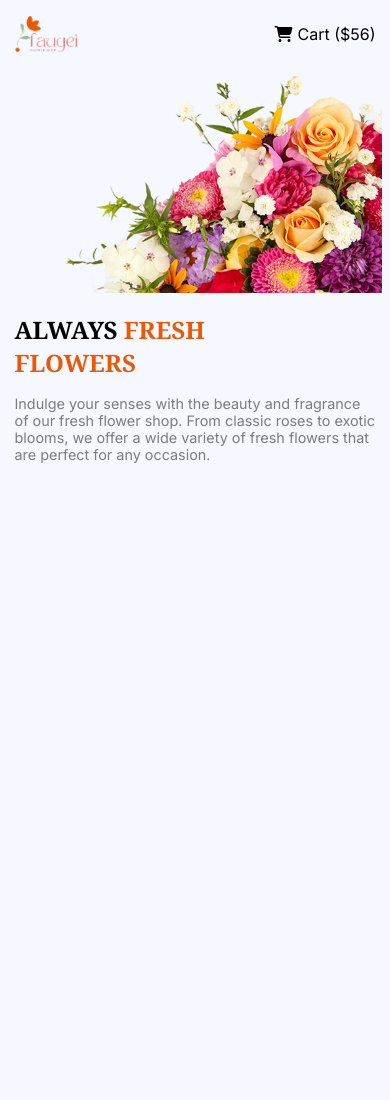
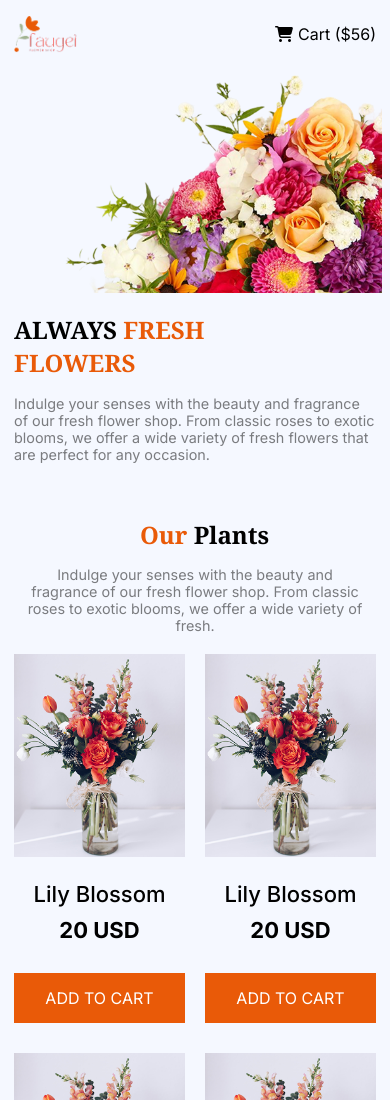
Before and after one commit to taher3121/B12A02-Responsive-Flowers, a plain HTML site: page index.html in a window 390 px wide. Shown: the top 1100 px of the page. Before the commit the page ends 844 px from the top, so only its background shows below. Drawn offline with Linux system fonts and the light colour scheme.

Commit message:
completed our plants section with responsive design

```diff
--- a/folower.css
+++ b/folower.css
@@ -103,6 +103,57 @@
     align-content: flex-end;
 }
 
+/* our plants */
+
+.Our-plants{
+    text-align: center;
+}
+.plants-head{
+    font-size: 3.125rem;
+    margin-top: 55px;
+    margin-bottom: 15px;
+}
+.plants-des{
+    font-size: 1.375rem;
+    width: 888px;
+    margin: 0 auto
+}
+
+.plant-carts{
+    display: grid;
+    grid-template-columns: repeat(4, 1fr);
+    row-gap: 30px;
+    column-gap: 20px;
+    margin-top: 49px;
+}
+
+.cart-img{
+    width: 100%;
+}
+
+.cart-head{
+    font-size: 1.375rem;
+    font-weight: 500;
+    margin-top: 18px;
+    margin-bottom: 10px;
+}
+.cart-price{
+    font-size: 1.375rem;
+    font-weight: 700;
+    margin: 0;
+}
+.cart-btn{
+    background-color: rgba(233, 90, 8, 1);
+    color: white;
+    font-size: 1rem;
+    border: none;
+    width: 270px;
+    height: 50px;
+    margin-top: 30px;
+    padding: 0;
+
+}
+
 
 
 
@@ -112,7 +163,7 @@
 
 @media screen and (max-width:576px){
     .navbar{
-        max-width: 361px;
+        max-width: 362px;
         margin: 0 auto;
     }
 
@@ -131,7 +182,7 @@
         flex-direction: column-reverse;
     }
     .banner-content{
-        max-width:361px;
+        max-width:362px;
         margin: 0 auto;
         justify-content: flex-start;
 
@@ -148,4 +199,29 @@
         max-width: 393px;
     }
 
+    .plants-head{
+        width: 393px;
+        font-size: 1.5rem;
+
+    }
+
+    .plants-des{
+        width: 336px;
+        height: 68px;
+        font-size: .9rem;
+    }
+    .plant-carts{
+        grid-template-columns: repeat(2, 1fr);
+        max-width: 362px;
+        margin: 0 auto;
+        margin-top: 20px;
+
+    }
+    .cart-items{
+        max-width: 171px;
+    }
+    .cart-btn{
+        max-width: 171px;
+    }
+
 }
--- a/index.html
+++ b/index.html
@@ -8,7 +8,7 @@
     <script src="https://kit.fontawesome.com/b336ee7a6a.js" crossorigin="anonymous"></script>
 </head>
 <body class="back">
-    <header></header>
+    <header>
         <nav class=" navbar container display-flex inter">
             <img class="nav-logo" src="assets/logo.png" alt="">
             <ul class="nav-links display-flex">
@@ -28,7 +28,68 @@
                 <img class="banner-pic" src="assets/hero-flower.png" alt="">
             </div>
         </div>
-    <main></main>
+    </header>
+
+    <main>
+        <!-- our plants -->
+        <section class="Our-plants container">
+            <div>
+                <h1 class="plants-head noto-serif"> <span class="orange-1">Our </span>Plants</h1>
+                <p class="plants-des inter dark-3">Indulge your senses with the beauty and fragrance of our fresh flower shop. From classic roses to exotic blooms, we offer a wide variety of fresh.</p>
+            </div>
+            <div class="plant-carts">
+                <div class="cart-items">
+                    <img src="assets/sample-flower-image.png" alt="" class="cart-img">
+                    <h4 class="cart-head inter">Lily Blossom</h4>
+                    <p class="cart-price inter">20 USD</p>
+                    <button class="cart-btn inter">ADD TO CART</button>
+                </div>
+                <div class="cart-items">
+                    <img src="assets/sample-flower-image.png" alt="" class="cart-img">
+                    <h4 class="cart-head inter">Lily Blossom</h4>
+                    <p class="cart-price inter">20 USD</p>
+                    <button class="cart-btn inter">ADD TO CART</button>
+                </div>
+                <div class="cart-items">
+                    <img src="assets/sample-flower-image.png" alt="" class="cart-img">
+                    <h4 class="cart-head inter">Lily Blossom</h4>
+                    <p class="cart-price inter">20 USD</p>
+                    <button class="cart-btn inter">ADD TO CART</button>
+                </div>
+                <div class="cart-items">
+                    <img src="assets/sample-flower-image.png" alt="" class="cart-img">
+                    <h4 class="cart-head inter">Lily Blossom</h4>
+                    <p class="cart-price inter">20 USD</p>
+                    <button class="cart-btn inter">ADD TO CART</button>
+                </div>
+                <div class="cart-items">
+                    <img src="assets/sample-flower-image.png" alt="" class="cart-img">
+                    <h4 class="cart-head inter">Lily Blossom</h4>
+                    <p class="cart-price inter">20 USD</p>
+                    <button class="cart-btn inter">ADD TO CART</button>
+                </div>
+                <div class="cart-items">
+                    <img src="assets/sample-flower-image.png" alt="" class="cart-img">
+                    <h4 class="cart-head inter">Lily Blossom</h4>
+                    <p class="cart-price inter">20 USD</p>
+                    <button class="cart-btn inter">ADD TO CART</button>
+                </div>
+                <div class="cart-items">
+                    <img src="assets/sample-flower-image.png" alt="" class="cart-img">
+                    <h4 class="cart-head inter">Lily Blossom</h4>
+                    <p class="cart-price inter">20 USD</p>
+                    <button class="cart-btn inter">ADD TO CART</button>
+                </div>
+                <div class="cart-items">
+                    <img src="assets/sample-flower-image.png" alt="" class="cart-img">
+                    <h4 class="cart-head inter">Lily Blossom</h4>
+                    <p class="cart-price inter">20 USD</p>
+                    <button class="cart-btn inter">ADD TO CART</button>
+                </div>
+
+            </div>
+        </section>
+    </main>
 
     <footer></footer>
 </body>
```
